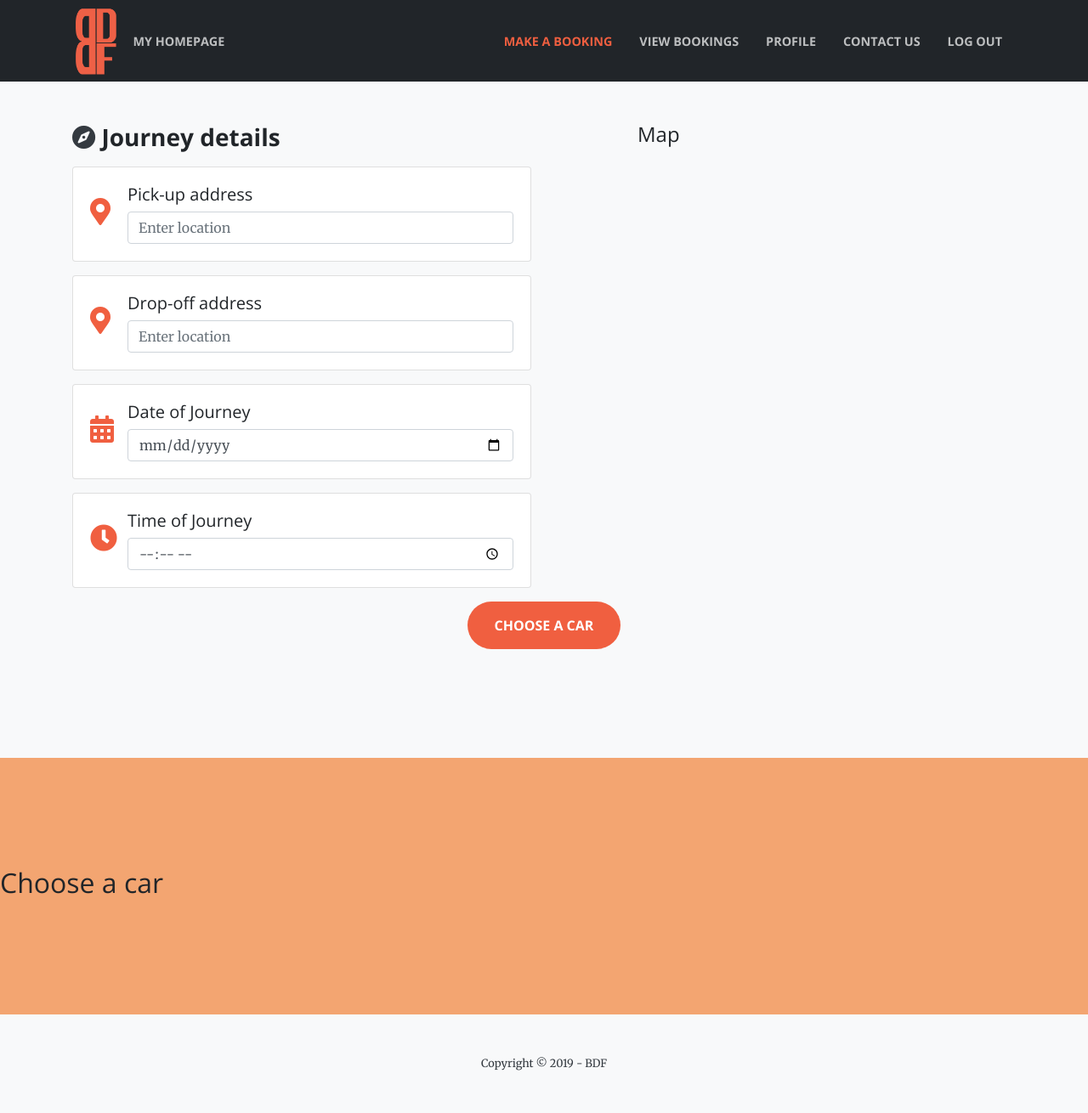
After one commit to wuiyanng1998/FunTimesGroupB, a PHP site: page /makeNewBooking.html in a window 1280 px wide. The commit adds this page. Shown: the whole page at 85% size. Run offline with PHP 8.4, Linux system fonts and the light colour scheme.

Commit message:
Added makeNewBooking page Also added new bg colour primary-light

```diff
--- a/css/creative.css
+++ b/css/creative.css
@@ -45,6 +45,10 @@ h6 {
 
 .bg-primary {
   background-color: #F05F40 !important;
+}
+
+.bg-primary-light {
+  background-color: #f3a571;
 }
 
 .bg-dark {
--- a/index.html
+++ b/index.html
@@ -22,7 +22,7 @@
   <link href="vendor/magnific-popup/magnific-popup.css" rel="stylesheet">
 
   <!-- Custom styles for this template -->
-  <link href="css/creative.min.css" rel="stylesheet">
+  <link href="css/creative.css" rel="stylesheet">
 
 </head>
 
--- /dev/null
+++ b/js/makeNewBooking.js
@@ -0,0 +1,39 @@
+(function($) {
+    "use strict"; // Start of use strict
+
+    // Smooth scrolling using jQuery easing
+    $('a.js-scroll-trigger[href*="#"]:not([href="#"])').click(function() {
+        if (location.pathname.replace(/^\//, '') == this.pathname.replace(/^\//, '') && location.hostname == this.hostname) {
+            var target = $(this.hash);
+            target = target.length ? target : $('[name=' + this.hash.slice(1) + ']');
+            if (target.length) {
+                $('html, body').animate({
+                    scrollTop: (target.offset().top - 56)
+                }, 1000, "easeInOutExpo");
+                return false;
+            }
+        }
+    });
+
+    // Closes responsive menu when a scroll trigger link is clicked
+    $('.js-scroll-trigger').click(function() {
+        $('.navbar-collapse').collapse('hide');
+    });
+
+
+    // Collapse Navbar
+    var navbarCollapse = function() {
+        if ($("#mainNav").offset().top > 100) {
+            $("#mainNav").addClass("navbar-shrink");
+        } else {
+            $("#mainNav").removeClass("navbar-shrink");
+        }
+    };
+    // Collapse now if page is not at top
+    navbarCollapse();
+    // Collapse the navbar when page is scrolled
+    $(window).scroll(navbarCollapse);
+
+
+
+})(jQuery); // End of use strict
--- /dev/null
+++ b/makeNewBooking.html
@@ -0,0 +1,190 @@
+<!DOCTYPE html>
+<html lang="en">
+
+<head>
+
+    <meta charset="utf-8">
+    <meta name="viewport" content="width=device-width, initial-scale=1, shrink-to-fit=no">
+    <meta name="description" content="">
+    <meta name="author" content="">
+
+    <title>Make a booking</title>
+
+    <!-- Bootstrap core CSS -->
+    <link href="vendor/bootstrap/css/bootstrap.min.css" rel="stylesheet">
+
+    <!-- Custom fonts for this template -->
+    <link href="vendor/fontawesome-free/css/all.css" rel="stylesheet" type="text/css">
+    <link href='https://fonts.googleapis.com/css?family=Open+Sans:300italic,400italic,600italic,700italic,800italic,400,300,600,700,800'
+          rel='stylesheet' type='text/css'>
+    <link href='https://fonts.googleapis.com/css?family=Merriweather:400,300,300italic,400italic,700,700italic,900,900italic'
+          rel='stylesheet' type='text/css'>
+
+    <!-- Plugin CSS -->
+    <link href="vendor/magnific-popup/magnific-popup.css" rel="stylesheet">
+
+    <!-- Custom styles for this template -->
+    <link href="css/creative.css" rel="stylesheet">
+
+</head>
+
+<body id="page-top">
+
+<!-- Navigation -->
+<nav class="navbar navbar-expand-lg navbar-light fixed-top" id="mainNav">
+    <div class="container">
+        <img class="img-fluid" src="img/logo.png" alt="" style="width:5%">
+
+        <ul class="navbar-nav ml-auto">
+            <li class="nav-item">
+                <a class="nav-link js-scroll-trigger" href="LandingPageEmployee.html"> My homepage</a>
+            </li>
+        </ul>
+
+        <button class="navbar-toggler navbar-toggler-right" type="button" data-toggle="collapse"
+                data-target="#navbarResponsive" aria-controls="navbarResponsive" aria-expanded="false"
+                aria-label="Toggle navigation">
+            <span class="navbar-toggler-icon"></span>
+        </button>
+
+        <div class="collapse navbar-collapse" id="navbarResponsive">
+            <ul class="navbar-nav ml-auto">
+                <li class="nav-item active">
+                    <a class="nav-link js-scroll-trigger active" href="#MakeABooking">Make A Booking</a>
+                </li>
+                <li class="nav-item">
+                    <a class="nav-link js-scroll-trigger" href="#ViewBookings">View Bookings</a>
+                </li>
+                <li class="nav-item">
+                    <a class="nav-link js-scroll-trigger" href="#YourProfile">Profile</a>
+                </li>
+                <li class="nav-item">
+                    <a class="nav-link js-scroll-trigger" href="#ContactUs">Contact Us</a>
+                </li>
+                <li class="nav-item">
+                    <a class="nav-link js-scroll-trigger" href="#LogOut">Log Out</a>
+                </li>
+            </ul>
+        </div>
+    </div>
+</nav>
+
+<!--Header dark theme-->
+<section class="bg-dark pb-5 pt-5">
+</section>
+
+
+<!--Journey details plus the map-->
+<section class="bg-light pt-5">
+    <div class="container">
+        <div class="row">
+            <div class="col-md-12 col-lg-6">
+                <div class="pl-0">
+                    <h3 class="font-weight-bold"> <i class="fas fa-1x fa-compass text-dark my-1"></i> Journey details
+                    </h3>
+                </div>
+                <div class="card pl-0 my-3">
+                    <div class="card-body">
+                        <div class="row">
+                            <div class="col-1 col-md-1">
+                                <i class="fas fa-2x fa-map-marker-alt text-primary my-3"></i>
+                            </div>
+                            <div class="col-11 col-md-11">
+                                <h5>Pick-up address</h5>
+                                <input class="form-control validate" id="pickup_address" placeholder="Enter location"
+                                       type="text">
+                            </div>
+                        </div>
+                    </div>
+                </div>
+                <div class="card pl-0 my-3">
+                    <div class="card-body">
+                        <div class="row">
+                            <div class="col-1">
+                                <i class="fas fa-2x fa-map-marker-alt text-primary my-3"></i>
+                            </div>
+                            <div class="col-11">
+                                <h5>Drop-off address</h5>
+                                <input class="form-control validate" id="dropoff_address" placeholder="Enter location"
+                                       type="text">
+                            </div>
+                        </div>
+                    </div>
+                </div>
+
+                <div class="card ml-0 pl-0 my-3">
+                    <div class="card-body ">
+                        <div class="row">
+                            <div class="col-1">
+                                <i class="fas fa-2x fa-calendar-alt text-primary my-3"></i>
+                            </div>
+                            <div class="col-11">
+                                <h5>Date of Journey</h5>
+                                <input class="form-control validate" id="pickup_date" placeholder="Pick date"
+                                       type="date">
+                            </div>
+                        </div>
+                    </div>
+                </div>
+
+                <div class="card ml-0 pl-0 my-3">
+                    <div class="card-body">
+                        <div class="row">
+                            <div class="col-1">
+                                <i class="fas fa-2x fa-clock text-primary my-3"></i>
+                            </div>
+                            <div class="col-11">
+                                <h5>Time of Journey</h5>
+                                <input class="form-control validate" id="pickup_time" placeholder="Pick time"
+                                       type="time">
+                            </div>
+                        </div>
+                    </div>
+                </div>
+            </div>
+            <div class="col-lg-5 offset-lg-1 d-none d-lg-block">
+                <h4> Map </h4>
+            </div>
+        </div>
+
+        <div class="row">
+            <div class="mx-auto">
+                <a class="btn btn-primary btn-xl" href="login.html">Choose a car</a>
+            </div>
+        </div>
+
+    </div>
+</section>
+
+
+<!--Choosing the car-->
+<section class="bg-primary-light">
+
+    <h2>Choose a car </h2>
+
+</section>
+
+
+<!-- Footer -->
+<footer class="bg-light py-5">
+    <div class="container">
+        <div class="small text-center text-dark">Copyright &copy; 2019 - BDF</div>
+    </div>
+</footer>
+
+<!-- Bootstrap core JavaScript -->
+<script src="vendor/jquery/jquery.min.js"></script>
+<script src="vendor/bootstrap/js/bootstrap.bundle.min.js"></script>
+
+<!-- Plugin JavaScript -->
+<script src="vendor/jquery-easing/jquery.easing.min.js"></script>
+<script src="vendor/scrollreveal/scrollreveal.min.js"></script>
+<script src="vendor/magnific-popup/jquery.magnific-popup.min.js"></script>
+
+<!-- Custom scripts for this template -->
+<script src="js/makeNewBooking.js"></script>
+
+</body>
+
+
+</html>
--- a/scss/_global.scss
+++ b/scss/_global.scss
@@ -40,6 +40,10 @@ h6 {
   background-color: $primary !important;
 }
 
+.bg-info {
+  background-color: $info !important;
+}
+
 .bg-dark {
   background-color: $gray-900 !important;
 }
--- a/scss/_variables.scss
+++ b/scss/_variables.scss
@@ -13,3 +13,4 @@ $gray-900: #212529 !default;
 $black: #000 !default;
 
 $primary: #F05F40 !default;
+$info: #f3a571 !default;
```
